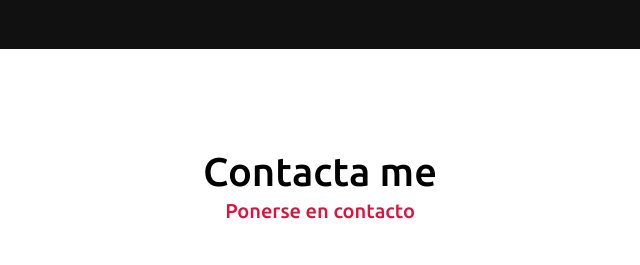
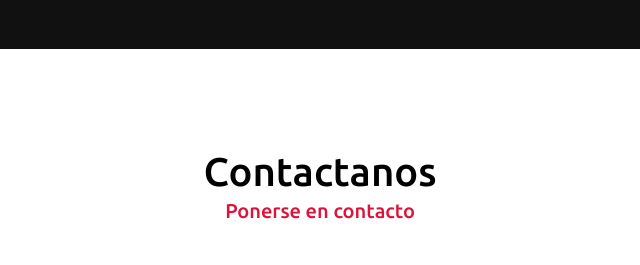
Before and after one commit to GamerPc/Portafoli-Apik, a plain HTML site: page index.html in a window 1280 px wide. Shown: the part 3323-3588 px from the top of the page, 320-960 px from the left. Drawn offline with nearby package versions, Linux system fonts and the light colour scheme.

Commit message:
Update index.html

```diff
--- a/index.html
+++ b/index.html
@@ -219,7 +219,7 @@
     <!-- contact section start -->
     <section class="contact" id="contact">
         <div class="max-width">
-            <h2 class="title">Contacta me</h2>
+            <h2 class="title">Contactanos</h2>
             <div class="contact-content">
                 <div class="column left">
                     <div class="text">Ponerse en contacto</div>
```
